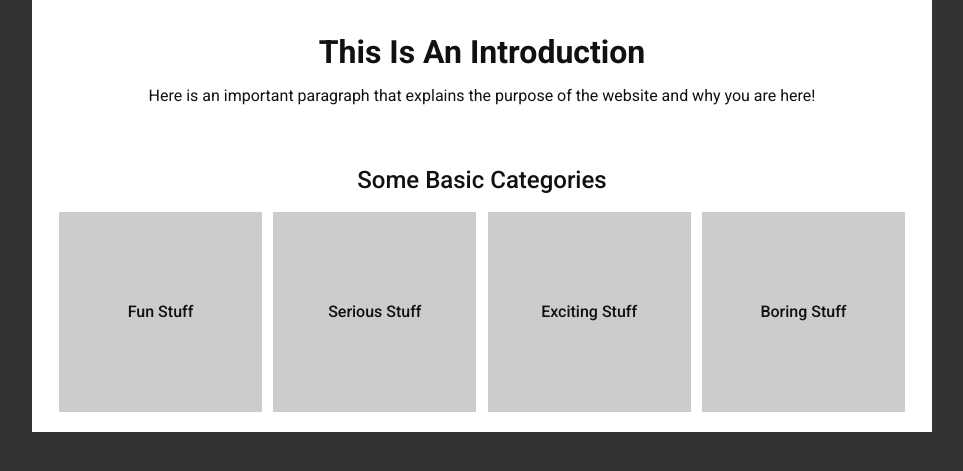
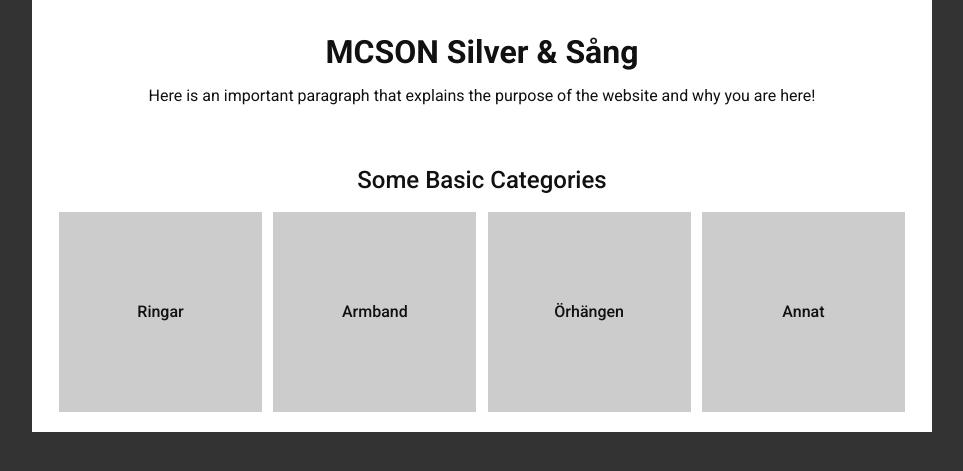
Before and after one commit to matskarlssonfrolund/php, a PHP site: page / in a window 1280 px wide. Shown: the part 60-531 px from the top of the page, without its empty margins (158-1121 px from the left). Run offline with PHP 8.4, Linux system fonts and the light colour scheme.

Commit message:
Add files via upload

```diff
--- a/Login_system_new/index.php
+++ b/Login_system_new/index.php
@@ -4,7 +4,7 @@
 ?>
 
 <section class="index-intro">
-  <h1>This Is An Introduction</h1>
+  <h1>MCSON Silver & Sång</h1>
   <p>Here is an important paragraph that explains the purpose of the website and why you are here!</p>
 </section>
 
@@ -12,16 +12,16 @@
   <h2>Some Basic Categories</h2>
   <div class="index-categories-list">
     <div>
-      <h3>Fun Stuff</h3>
+      <h3>Ringar</h3>
     </div>
     <div>
-      <h3>Serious Stuff</h3>
+      <h3>Armband</h3>
     </div>
     <div>
-      <h3>Exciting Stuff</h3>
+      <h3>Örhängen</h3>
     </div>
     <div>
-      <h3>Boring Stuff</h3>
+      <h3>Annat</h3>
     </div>
   </div>
 </section>
```
